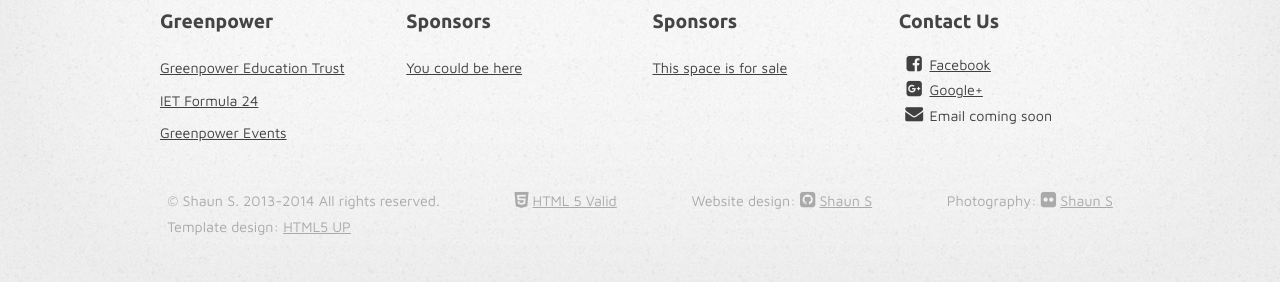
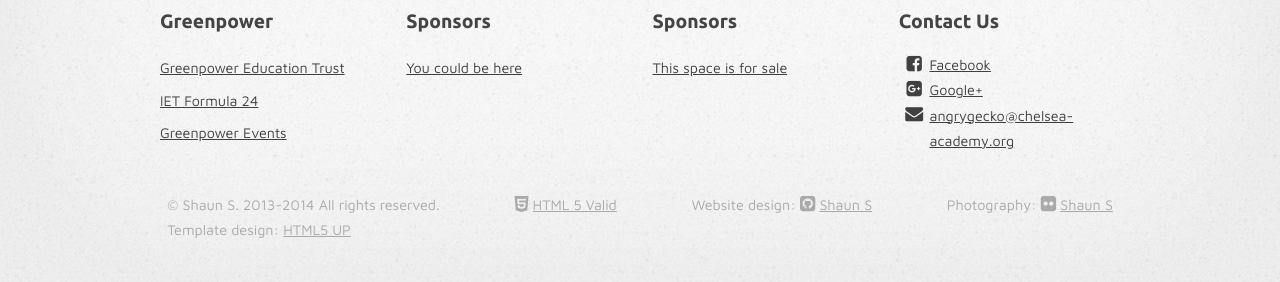
Before and after one commit to theCART/theCART.github.io, a Jekyll site: the page built from index.md, in a window 1280 px wide. Shown: the part 1133-1415 px from the top of the page. Built offline with Jekyll 4.4.1, drawn with Linux system fonts in a browser that asks for light colours; nearby versions of some CDN libraries; library files that are not in the unit come from our copies; Markdown is read by kramdown in place of the engine named in the settings.

Commit message:
updated config and contact to include angrygecko@chelsea-academy.org email

```diff
--- a/_config.yml
+++ b/_config.yml
@@ -66,7 +66,7 @@
       <ul class="fa-ul">
         <li><a href="https://www.facebook.com/angry.gecko.cart"><i class="fa-li fa fa-facebook-square"></i>Facebook</a></li>
         <li><a href="https://plus.google.com/109525757211133772308"><i class="fa-li fa fa-google-plus-square"></i>Google+</a></li>
-        <li><i class="fa-li fa fa-envelope"></i>Email coming soon</li>
+        <li><a href="mailto:angrygecko@chelsea-academy.org"><i class="fa-li fa fa-envelope"></i>angrygecko@chelsea-academy.org</a></li>
       </ul>
     </section>
 
```
Also changed, not shown: contact/index.md (+1 -1 lines).
